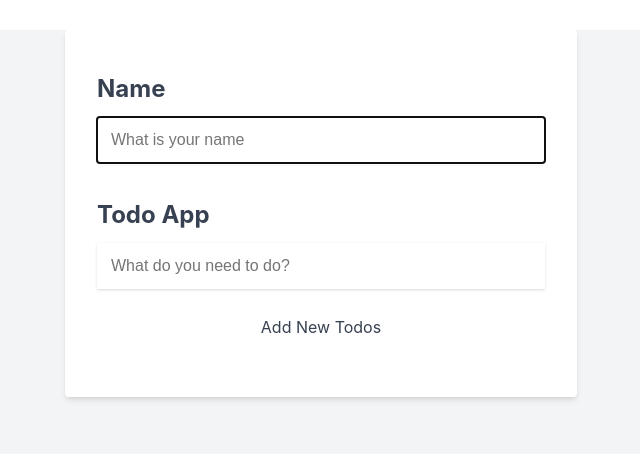
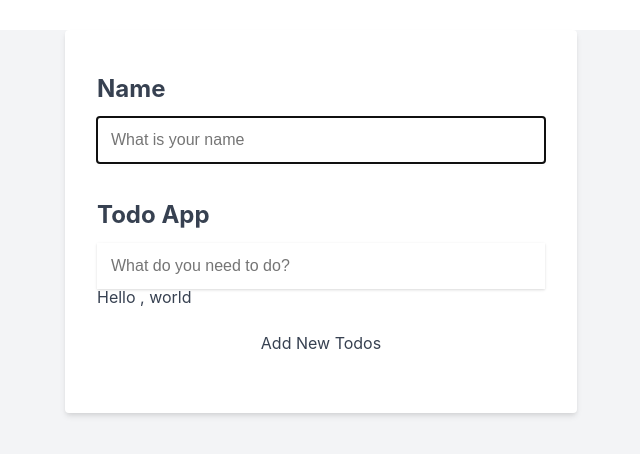
Before and after one commit to NiloyDas789/my-app, a React (Create React App) app: page / in a window 1280 px wide. Shown: the top 454 px of the page, without its empty margins (319-959 px from the left). Built offline with nearby package versions, Linux system fonts and the light colour scheme.

Commit message:
Context for state management.

```diff
--- a/src/Components/App.js
+++ b/src/Components/App.js
@@ -8,6 +8,7 @@ import { useRef } from 'react';
 import { useEffect } from 'react';
 import { useMemo } from 'react';
 import useLocalStorage from '../hooks/useLocalStorage';
+import { TodosContext } from '../context/TodosContext';
 
 function App() {
   // const [name, setName] = useState('');
@@ -121,6 +122,7 @@ function App() {
   };
 
   return (
+    <TodosContext.Provider value="Hello , world">
       <div className="todo-app-container">
         <div className="todo-app">
           <div className="name-container">
@@ -160,6 +162,7 @@ function App() {
           )}
         </div>
       </div>
+    </TodosContext.Provider>
   );
 }
 export default App;
--- a/src/Components/TodoForm.jsx
+++ b/src/Components/TodoForm.jsx
@@ -1,5 +1,7 @@
 import PropTypes from 'prop-types';
 import React, { useState } from 'react';
+import { useContext } from 'react';
+import { TodosContext } from '../context/TodosContext';
 
 function TodoForm(props) {
   const [todoInput, setTodoInputs] = useState();
@@ -18,6 +20,7 @@ function TodoForm(props) {
 
     setTodoInputs('');
   }
+  const msg = useContext(TodosContext);
 
   return (
     <form action="#" onSubmit={handleChange}>
@@ -28,6 +31,7 @@ function TodoForm(props) {
         onChange={handleInput}
         placeholder="What do you need to do?"
       />
+      {msg}
     </form>
   );
 }
--- /dev/null
+++ b/src/context/TodosContext.js
@@ -0,0 +1,3 @@
+import { createContext } from 'react';
+
+export const TodosContext = createContext();
```
Lines whose indentation alone changed are shown as unchanged.
